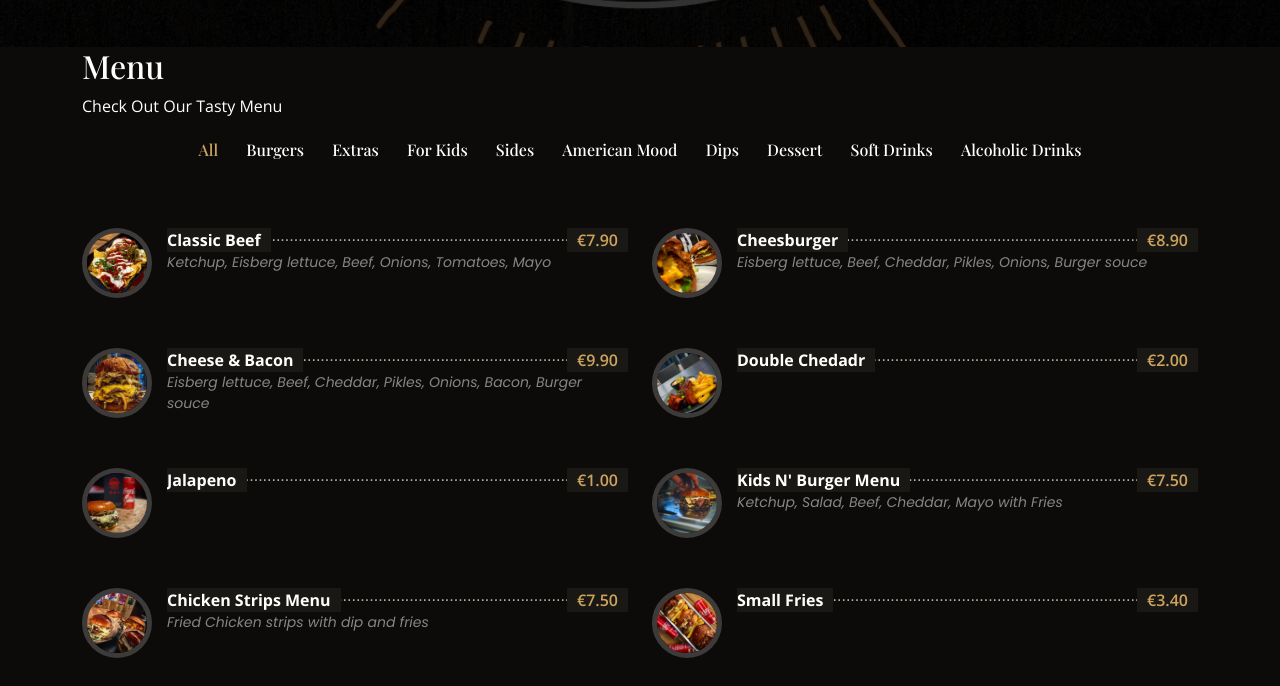
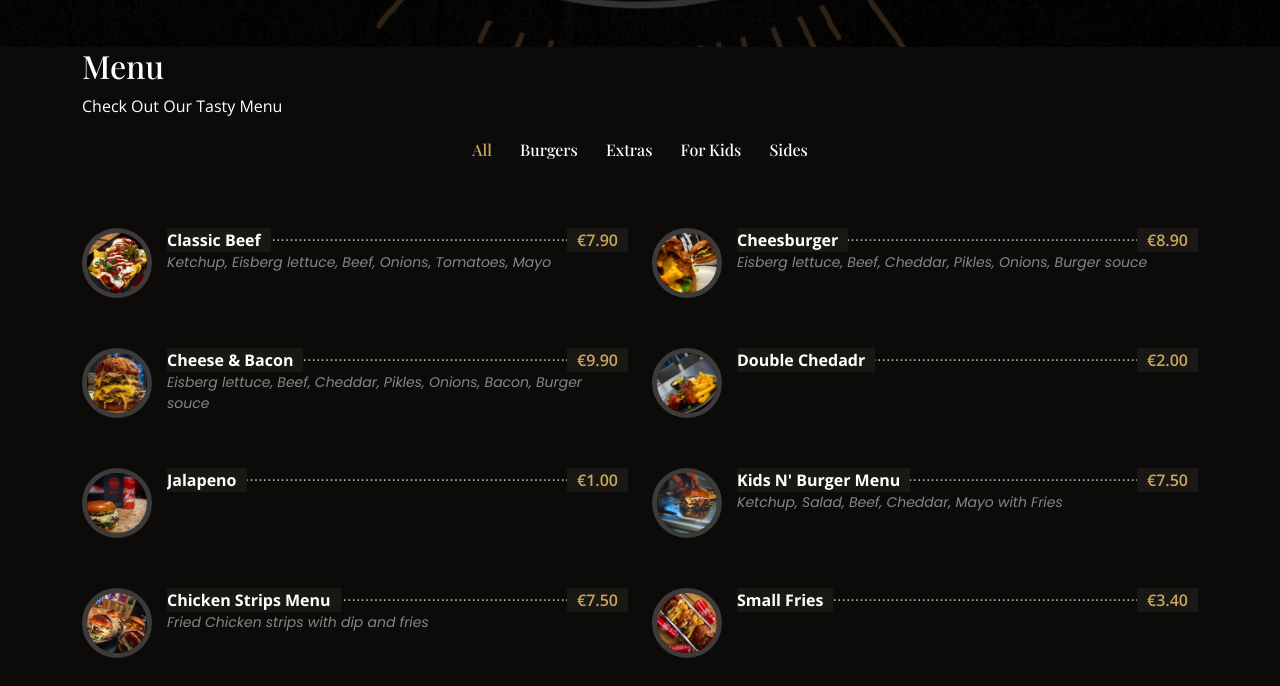
Before and after one commit to norbert-dev/BurgerBurger, a plain HTML site: page index.html in a window 1280 px wide. Shown: the part 1460-2146 px from the top of the page. Drawn offline with nearby package versions, Linux system fonts and the light colour scheme; a web font is replaced by a local one.

Commit message:
Add files via upload

```diff
--- a/index.html
+++ b/index.html
@@ -162,11 +162,6 @@
                             <li data-filter=".filter-extras">Extras</li>
                             <li data-filter=".filter-kids">For Kids</li>
                             <li data-filter=".filter-sides">Sides</li>
-                            <li data-filter=".filter-american">American Mood</li>
-                            <li data-filter=".filter-dips">Dips</li>
-                            <li data-filter=".filter-dessert">Dessert</li>
-                            <li data-filter=".filter-softdrink">Soft Drinks</li>
-                            <li data-filter=".filter-alcoholic">Alcoholic Drinks</li>
                         </ul>
                     </div>
                 </div>
```
